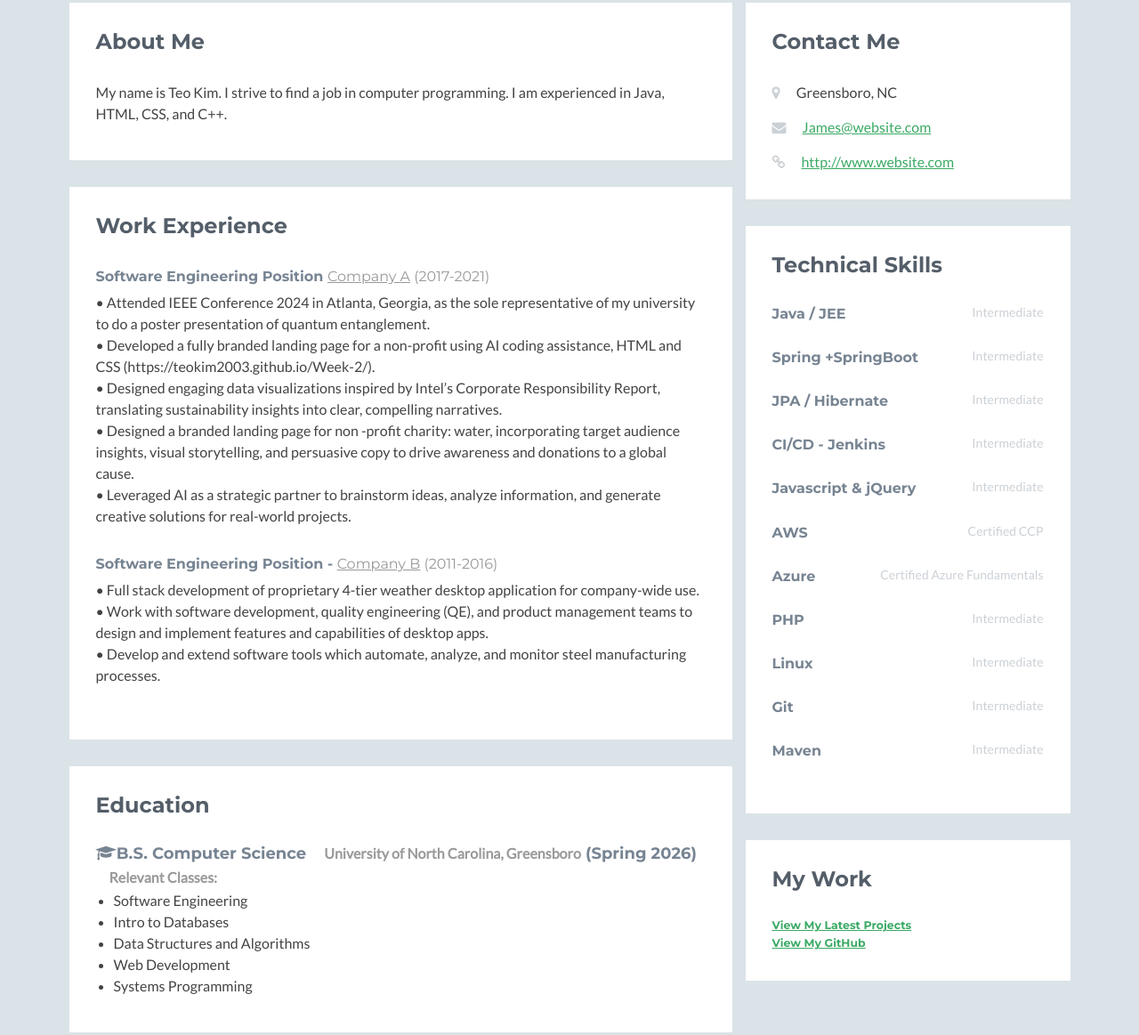
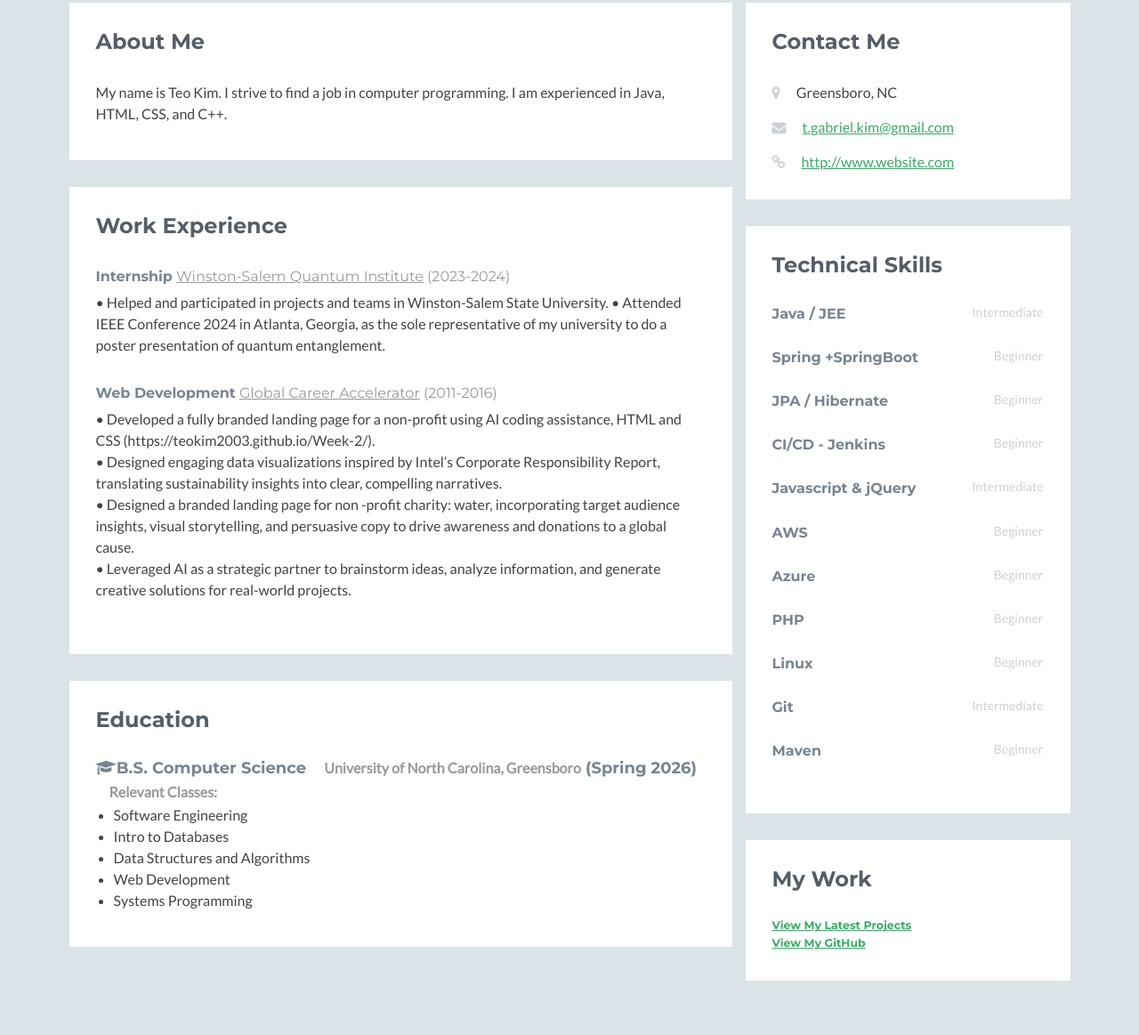
Before and after one commit to Teokim2003/teokim2003.github.io, a plain HTML site: page index.html in a window 1280 px wide. Shown: the part 322-1485 px from the top of the page at 89% size. Drawn offline with nearby package versions, Linux system fonts and the light colour scheme; no server answers.

Commit message:
Updated work experiences

```diff
--- a/index.html
+++ b/index.html
@@ -89,35 +89,28 @@
                         <div class="content">
                             <div class="item" name="Job1">
                                 <!-- TODO -->
-                                <h3 class="title">Software Engineering Position <span class="place">
-                                        <a href="#">Company A</a>
+                                <h3 class="title">Internship<span class="place">
+                                        <a href="#">Winston-Salem Quantum Institute</a>
                                     </span>
-                                    <span class="year">(2017-2021)</span>
+                                    <span class="year">(2023-2024)</span>
                                 </h3>
-                                <p> • Attended IEEE Conference 2024 in Atlanta, Georgia, as the sole representative of my university to do a poster presentation of quantum entanglement. <br>
+                                <p>
+                                    • Helped and participated in projects and teams in Winston-Salem State University.
+                                    • Attended IEEE Conference 2024 in Atlanta, Georgia, as the sole representative of my university to do a poster presentation of quantum entanglement. <br>
+                                </p>
+                            </div>
+                            <!--//item-->
+                            <div class="item" name="Job2">
+                                <h3 class="title">Web Development<span class="place">
+                                        <a href="#">Global Career Accelerator</a>
+                                    </span>
+                                    <span class="year">(2011-2016)</span>
+                                </h3>
+                                <p>
                                     • Developed a fully branded landing page for a non-profit using AI coding assistance, HTML and CSS (https://teokim2003.github.io/Week-2/). <br>
                                     • Designed engaging data visualizations inspired by Intel’s Corporate Responsibility Report, translating sustainability insights into clear, compelling narratives. <br>
                                     • Designed a branded landing page for non -profit charity: water, incorporating target audience insights, visual storytelling, and persuasive copy to drive awareness and donations to a global cause. <br>
                                     • Leveraged AI as a strategic partner to brainstorm ideas, analyze information, and generate creative solutions for real-world projects.
-                                </p>
-                            </div>
-                            <!--//item-->
-                            <div class="item" name="Job2">
-                                <h3 class="title">Software Engineering Position - <span class="place">
-                                        <a href="#">Company B</a>
-                                    </span>
-                                    <span class="year">(2011-2016)</span>
-                                </h3>
-                                <p> • Full stack development of proprietary 4-tier weather desktop application for
-                                    company-wide use.
-                                    <br>
-                                    • Work with software development, quality engineering (QE), and product management
-                                    teams
-                                    to design and
-                                    implement features and capabilities of desktop apps. <br>
-                                    • Develop and extend software tools which automate, analyze, and monitor steel
-                                    manufacturing
-                                    processes.
                                 </p>
                             </div>
                         </div>
@@ -168,7 +161,7 @@
                                 <li>
                                     <i class="fa fa-envelope"></i>
                                     <span class="sr-only">Email:</span>
-                                    <!-- TODO --> <a href="mailto:james@website.com">James@website.com</a>
+                                    <!-- TODO --> <a href="mailto:t.gabriel.kim@gmail.com">t.gabriel.kim@gmail.com</a>
                                 </li>
                                 <li>
                                     <i class="fa fa-link"></i>
@@ -200,19 +193,19 @@
                                 <!--//item-->
                                 <div class="item">
                                     <h3 class="level-title">Spring +SpringBoot <span class="level-label"
-                                            data-placement="left" data-animation="true">Intermediate</span>
+                                            data-placement="left" data-animation="true">Beginner</span>
                                     </h3>
                                 </div>
                                 <!--//item-->
                                 <div class="item">
                                     <h3 class="level-title">JPA / Hibernate <span class="level-label"
-                                            data-placement="left" data-animation="true">Intermediate</span>
+                                            data-placement="left" data-animation="true">Beginner</span>
                                     </h3>
                                 </div>
                                 <!--//item-->
                                 <div class="item">
                                     <h3 class="level-title">CI/CD - Jenkins <span class="level-label"
-                                            data-placement="left" data-animation="true">Intermediate</span>
+                                            data-placement="left" data-animation="true">Beginner</span>
                                     </h3>
                                 </div>
                                 <!--//item-->
@@ -224,23 +217,23 @@
                                 <!--//item-->
                                 <div class="item">
                                     <h3 class="level-title">AWS <span class="level-label" data-placement="left"
-                                            data-animation="true">Certified CCP</span>
+                                            data-animation="true">Beginner</span>
                                     </h3>
                                 </div>
                                 <!--//item-->
                                 <div class="item">
                                     <h3 class="level-title">Azure <span class="level-label" data-placement="left"
-                                            data-animation="true">Certified Azure Fundamentals</span>
+                                            data-animation="true">Beginner</span>
                                     </h3>
                                 </div>
                                 <!--//item-->
                                 <div class="item">
-                                    <h3 class="level-title">PHP <span class="level-label">Intermediate</span>
+                                    <h3 class="level-title">PHP <span class="level-label">Beginner</span>
                                     </h3>
                                 </div>
                                 <!--//item-->
                                 <div class="item">
-                                    <h3 class="level-title">Linux <span class="level-label">Intermediate</span>
+                                    <h3 class="level-title">Linux <span class="level-label">Beginner</span>
                                     </h3>
                                 </div>
                                 <!--//item-->
@@ -250,7 +243,7 @@
                                 </div>
                                 <!--//item-->
                                 <div class="item">
-                                    <h3 class="level-title">Maven <span class="level-label">Intermediate</span>
+                                    <h3 class="level-title">Maven <span class="level-label">Beginner</span>
                                     </h3>
                                 </div>
                                 <!--//item-->
```
